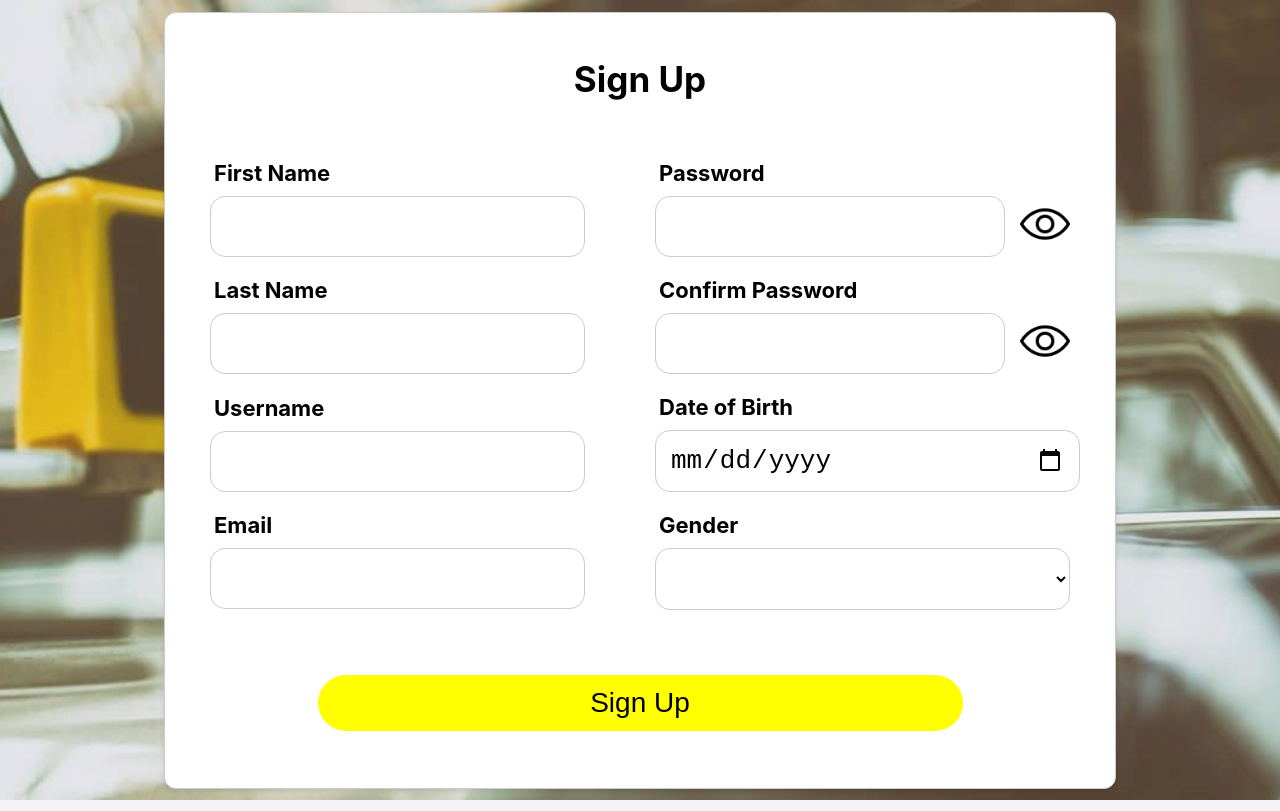
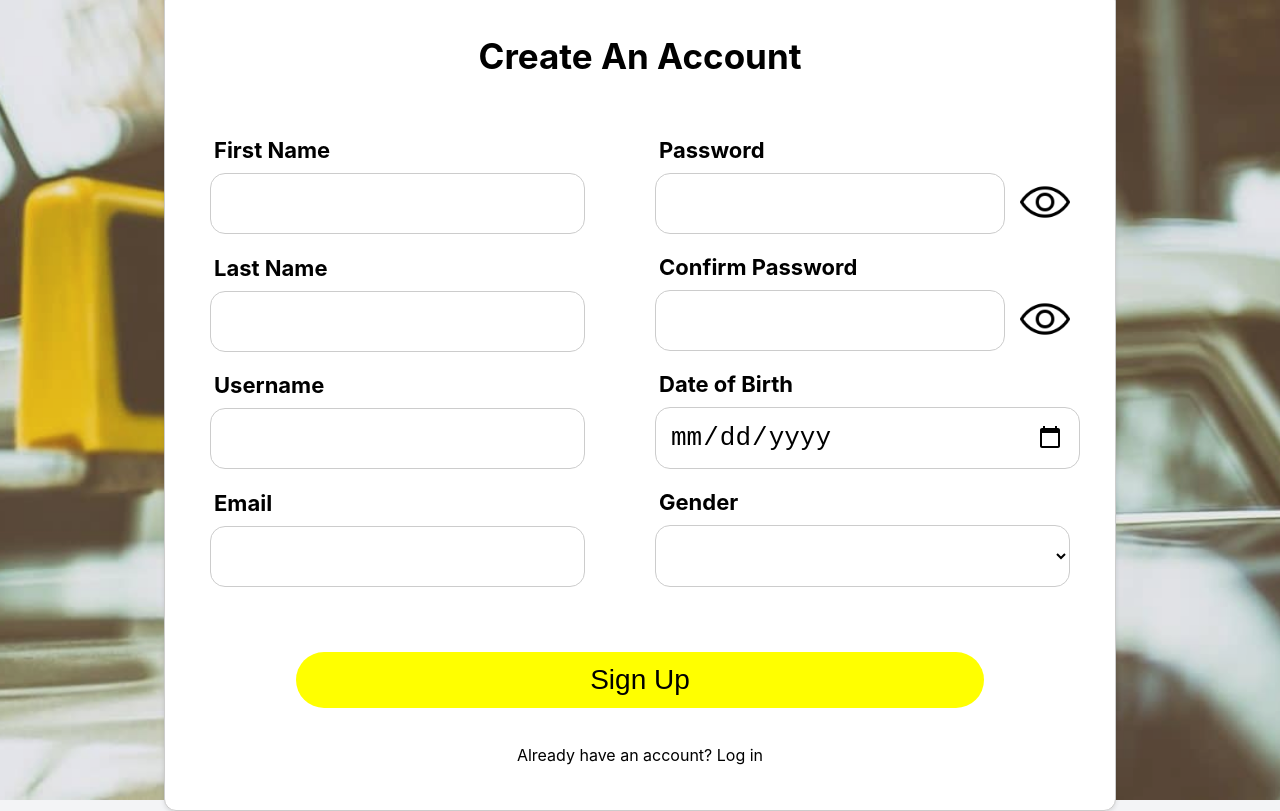
Before and after one commit to vpvvladimirov/taxi-website, a React (Create React App) app: page /signup in a window 1280 px wide. Built offline with nearby package versions, Linux system fonts and the light colour scheme.

Commit message:
Added matching passwords functionality

```diff
--- a/src/components/login/login.jsx
+++ b/src/components/login/login.jsx
@@ -14,8 +14,8 @@ const LoginForm = () => {
     <div className='login-form'>
       <div className='login-text'>Login</div>
       <div className="form-group">
-        <label htmlFor="email">Email</label>
-        <input type="email" id="email-field" required />
+        <label htmlFor="username">Username</label>
+        <input type="username" id="username-field" required />
       </div>
       <div className="form-group">
 
@@ -28,7 +28,7 @@ const LoginForm = () => {
         </div>
       </div>
       <button id='login-btn' type="submit">Login</button>
-      <a className='sign-up-link' href='/signup'>Don&apos;t have an account? Sign up</a>
+      <a className='sign-up-link' href='/signup'>Don&apos;t have an account yet? Sign up</a>
       <a className='forgotten-password' href='/forgotten-password'>Forgot your password?</a>
     </div>
   )
--- a/src/components/signup/signup.css
+++ b/src/components/signup/signup.css
@@ -91,8 +91,19 @@ input {
   transition: 0.3s;
 }
 
+.error-message {
+  color: red;
+  font-size: 20px;
+  margin-top: -10px;
+}
+
+.response-message {
+  font-size: 20px;
+  margin-top: -10px;
+}
+
 button {
-  width: 75%;
+  width: 80%;
   padding: 12px;
   margin: 35px 0 12px 0;
   font-size: 28px;
@@ -106,3 +117,15 @@ button {
 button:hover {
   background-color: #f6f50f;
 }
+
+.log-in-link {
+  text-align: center;
+  margin-top: -5px;
+  cursor: pointer;
+  color: inherit;
+  text-decoration: none;
+}
+
+.log-in-link:hover {
+  text-decoration: underline;
+}
--- a/src/components/signup/signup.jsx
+++ b/src/components/signup/signup.jsx
@@ -6,6 +6,8 @@ import showPasswordIcon from '../../images/show-password-icon.png';
 const Signup = () => {
   const [showPassword1, setShowPassword1] = useState(false);
   const [showPassword2, setShowPassword2] = useState(false);
+  const [passwordsMatch, setPasswordsMatch] = useState(true);
+  const [responseMessage, setResponseMessage] = useState(null);
 
   const togglePasswordVisibility = (field) => {
     if (field === 1) {
@@ -21,6 +23,7 @@ const Signup = () => {
     username: '',
     email: '',
     password: '',
+    confirmPassword: '',
     dateOfBirth: '',
     gender: ''
   });
@@ -35,18 +38,32 @@ const Signup = () => {
 
   const handleSubmit = async (e) => {
     e.preventDefault();
-    await fetch('api/users/register', {
+
+    if (formData.password !== formData.confirmPassword) {
+      setPasswordsMatch(false);
+      return;
+    }
+
+    setPasswordsMatch(true);
+
+    const response = await fetch('api/users/register', {
       method: 'POST',
       headers: {
         'Content-Type': 'application/json',
       },
       body: JSON.stringify(formData),
     });
+
+    if (response.ok) {
+      window.location.href = '/login';
+    } else {
+      setResponseMessage(<div className='response-message'>Error creating user</div>)
+    }
   }
 
   return (
     <div className='signup-form'>
-      <div className='signup-text'>Sign Up</div>
+      <div className='signup-text'>Create An Account</div>
       <form onSubmit={handleSubmit} id='signup-form'>
         <div className='content-row'>
           <div className='column'>
@@ -80,7 +97,7 @@ const Signup = () => {
             <div className="form-group">
               <label htmlFor="confirm-password">Confirm Password</label>
               <div className='password-group'>
-                <input type={showPassword2 ? "text" : "password"} className="password-field" required />
+                <input type={showPassword2 ? "text" : "password"} name='confirmPassword' value={formData.confirmPassword} onChange={handleChange} className="password-field" required />
                 <i className={`password-toggle ${showPassword2 ? 'visible' : 'hidden'}`} onClick={() => togglePasswordVisibility(2)}>
                   <img src={showPassword2 ? hidePasswordIcon : showPasswordIcon} alt="Toggle Password" />
                 </i>
@@ -103,6 +120,9 @@ const Signup = () => {
           </div>
         </div>
         <button type="submit">Sign Up</button>
+        <a className='log-in-link' href='/login'>Already have an account? Log in</a>
+        {!passwordsMatch && <div className="error-message">Passwords don&apos;t match</div>}
+        {responseMessage}
       </form>
     </div>
   );
```
